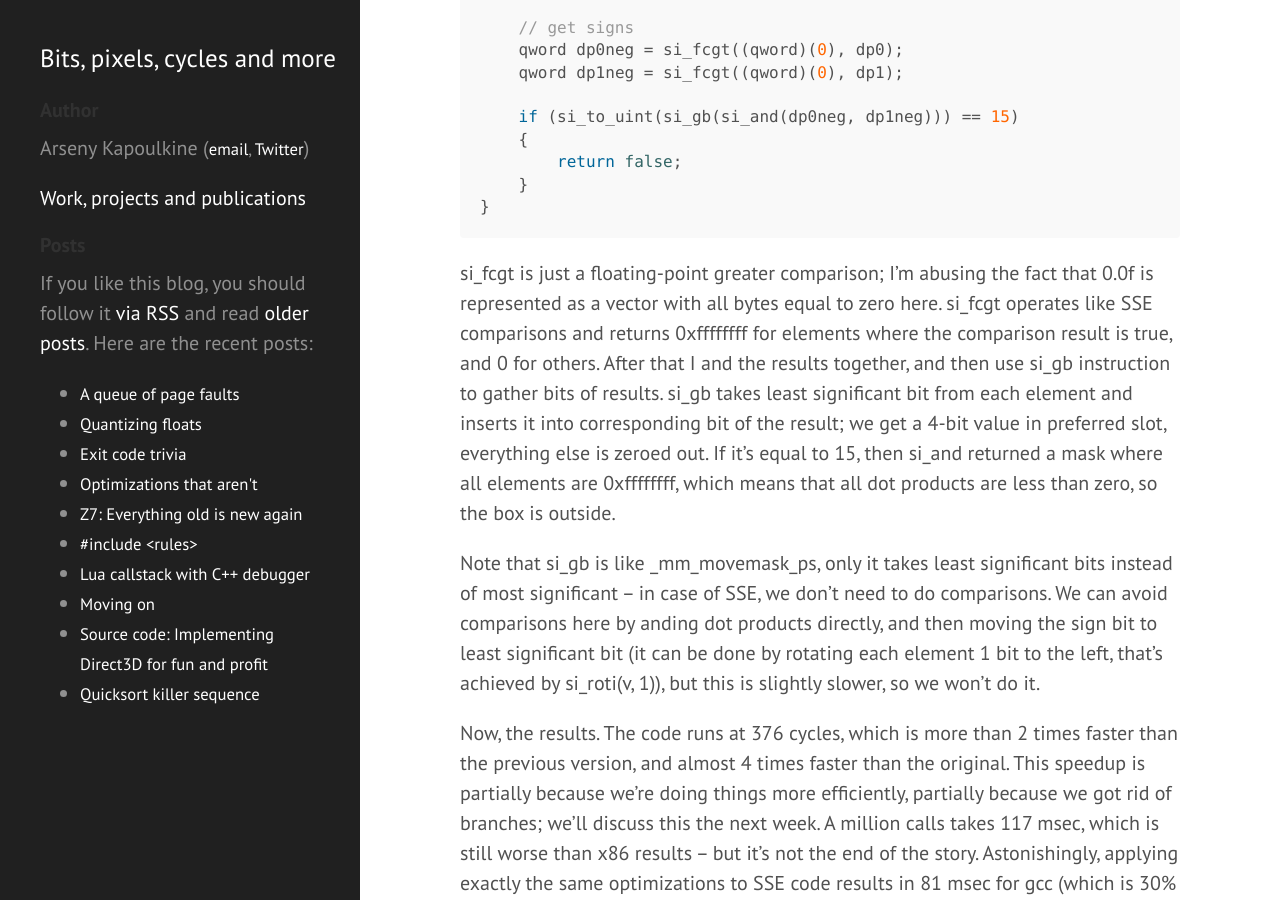
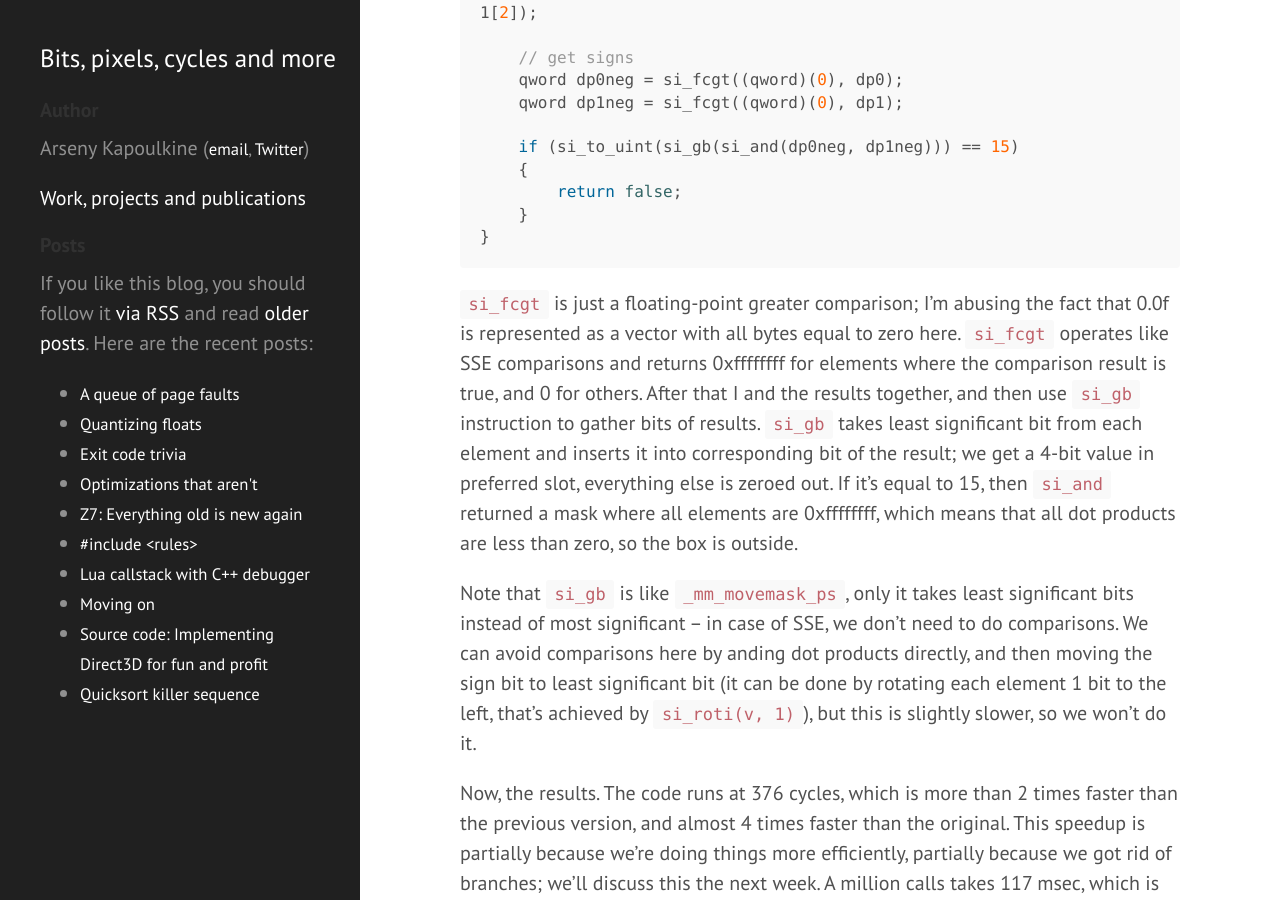
Before and after one commit to zeux/zeux.github.io, a Jekyll site: the page built from _posts/2009-02-15-view-frustum-culling-optimization-structures-and-arrays.md, in a window 1280 px wide and 900 px high, scrolled down 5114 px. Built offline with Jekyll 4.4.1, drawn with Linux system fonts in a browser that asks for light colours; Markdown is read by kramdown in place of the engine named in the settings; comment, search, counter and statistics services are not loaded; some of the changed text lies outside the part shown.

Commit message:
Formatting fixes

````diff
--- a/_posts/2009-02-15-view-frustum-culling-optimization-structures-and-arrays.md
+++ b/_posts/2009-02-15-view-frustum-culling-optimization-structures-and-arrays.md
@@ -6,7 +6,7 @@ redirect_from: "/2009/02/15/view-frustum-culling-optimization-–-structures-and
 
 Last week I've tried my best at optimizing the underlying functions without touching the essence of algorithm (if there was a function initially that filled a 8-vector array with AABB points, optimizations from previous post could be done in math library). It seems the strategy has to be changed.
 
-There are several reasons why the code is still slow. One is branching. We'll cover that in the next issue though. Another one has already been discussed on this blog related to shaders – we have 4-way SIMD instructions, but we are not using them properly. For example, our point transformation function wastes 1 scalar operation per each si_fma, and requires additional .w component fixup after that. Our dot product function is simply horrible. Once again we're going to switch layout for intermediate data from Array of Structures to Structure of Arrays.
+There are several reasons why the code is still slow. One is branching. We'll cover that in the next issue though. Another one has already been discussed on this blog related to shaders – we have 4-way SIMD instructions, but we are not using them properly. For example, our point transformation function wastes 1 scalar operation per each `si_fma`, and requires additional .w component fixup after that. Our dot product function is simply horrible. Once again we're going to switch layout for intermediate data from Array of Structures to Structure of Arrays.
 
 We have 8 AABB points, so we'll need 6 vectors – 2 vectors per each component. Do we need all 6? Nah. Since it's an AABB, we can organize stuff so that we need only 4 like this:
 
@@ -19,9 +19,9 @@ Z Z Z Z
 
 Note that vectors for x and y components are shared between two 4-point groups. Of course this sharing will go away after we transform our points to world space – but that makes it easier to generate SoA points from min/max vectors.
 
-How do we generate them? Well, we already know the solution for Z – there is some magical si_shufb instruction, that worked for us before. It's time to know what exactly it does, as it can be used to generate x/y vectors too.
+How do we generate them? Well, we already know the solution for Z – there is some magical `si_shufb` instruction, that worked for us before. It's time to know what exactly it does, as it can be used to generate x/y vectors too.
 
-What si_shufb(a, b, c) does is it takes a/b registers, and permutes their contents using c as pattern, yielding a new value. Permutation is done at a byte level - each byte of c corresponds to a resulting byte, which is computed one of the following ways:
+What `si_shufb(a, b, c)` does is it takes a/b registers, and permutes their contents using c as pattern, yielding a new value. Permutation is done at a byte level - each byte of c corresponds to a resulting byte, which is computed one of the following ways:
 
 1. 0x0v corresponds to a byte of left operand with index v
 2. 0x1v corresponds to a byte of right operand with index v
@@ -98,7 +98,7 @@ static inline void transform_points_4(qword* dest, qword x, qword y, qword z, co
 }
 ```
 
-Note that it's not really that much different from the scalar version, only now it transforms 4 points in 9 si_fma and 12 si_shufb instructions. We're going to transform 2 groups of points, so we'll need 18 si_fma instructions, si_shufb can be shared – luckily, the compiler does it for us so we just need to call transform_points_4 twice:
+Note that it's not really that much different from the scalar version, only now it transforms 4 points in 9 `si_fma` and 12 `si_shufb` instructions. We're going to transform 2 groups of points, so we'll need 18 `si_fma` instructions, `si_shufb` can be shared – luckily, the compiler does it for us so we just need to call transform_points_4 twice:
 
 ```c++
 // transform points to world space
@@ -110,7 +110,7 @@ transform_points_4(points_ws_0, minmax_x, minmax_y, minmax_z_0, transform);
 transform_points_4(points_ws_1, minmax_x, minmax_y, minmax_z_1, transform);
 ```
 
-Previous vectorized version required 24 si_fma and 24 si_shufb, plus 8 correcting si_selb (to be fair, it could be actually optimized to require 6 si_shufb + 8 si_selb, but it's still not a win over SoA). Note that 18 si_fma + 12 si_shufb does not mean 30 cycles. SPUs are capable of dual-issuing some instructions – there are two groups of instructions, one group runs at even pipeline, another one – at odd. si_fma and si_shufb run on different pipelines, so the net throughput will be closer to 18 cycles (slightly larger than that if si_shufb latency can't be hidden).
+Previous vectorized version required 24 `si_fma` and 24 `si_shufb`, plus 8 correcting `si_selb` (to be fair, it could be actually optimized to require 6 `si_shufb` + 8 `si_selb`, but it's still not a win over SoA). Note that 18 `si_fma` + 12 `si_shufb` does not mean 30 cycles. SPUs are capable of dual-issuing some instructions – there are two groups of instructions, one group runs at even pipeline, another one – at odd. `si_fma` and `si_shufb` run on different pipelines, so the net throughput will be closer to 18 cycles (slightly larger than that if `si_shufb` latency can't be hidden).
 
 Now all that's left is to calculate dot products with a plane. Of course we'll have to calculate them 4 at a time. But wait – in our case execution of inner loop terminated after the first iteration. So previously we were doing only one (albeit ugly) dot product, and now we're doing 4, or even 8! Isn't that a little bit excessive? Well, that's not – but we'll save a more detailed explanation for the later post, for now let the results speak for themselves.
 
@@ -154,9 +154,9 @@ for (int i = 0; i < 6; ++i)
 }
 ```
 
-si_fcgt is just a floating-point greater comparison; I'm abusing the fact that 0.0f is represented as a vector with all bytes equal to zero here. si_fcgt operates like SSE comparisons and returns 0xffffffff for elements where the comparison result is true, and 0 for others. After that I and the results together, and then use si_gb instruction to gather bits of results. si_gb takes least significant bit from each element and inserts it into corresponding bit of the result; we get a 4-bit value in preferred slot, everything else is zeroed out. If it's equal to 15, then si_and returned a mask where all elements are 0xffffffff, which means that all dot products are less than zero, so the box is outside.
+`si_fcgt` is just a floating-point greater comparison; I'm abusing the fact that 0.0f is represented as a vector with all bytes equal to zero here. `si_fcgt` operates like SSE comparisons and returns 0xffffffff for elements where the comparison result is true, and 0 for others. After that I and the results together, and then use `si_gb` instruction to gather bits of results. `si_gb` takes least significant bit from each element and inserts it into corresponding bit of the result; we get a 4-bit value in preferred slot, everything else is zeroed out. If it's equal to 15, then `si_and` returned a mask where all elements are 0xffffffff, which means that all dot products are less than zero, so the box is outside.
 
-Note that si_gb is like _mm_movemask_ps, only it takes least significant bits instead of most significant – in case of SSE, we don't need to do comparisons. We can avoid comparisons here by anding dot products directly, and then moving the sign bit to least significant bit (it can be done by rotating each element 1 bit to the left, that's achieved by si_roti(v, 1)), but this is slightly slower, so we won't do it.
+Note that `si_gb` is like `_mm_movemask_ps`, only it takes least significant bits instead of most significant – in case of SSE, we don't need to do comparisons. We can avoid comparisons here by anding dot products directly, and then moving the sign bit to least significant bit (it can be done by rotating each element 1 bit to the left, that's achieved by `si_roti(v, 1)`), but this is slightly slower, so we won't do it.
 
 Now, the results. The code runs at 376 cycles, which is more than 2 times faster than the previous version, and almost 4 times faster than the original. This speedup is partially because we're doing things more efficiently, partially because we got rid of branches; we'll discuss this the next week. A million calls takes 117 msec, which is still worse than x86 results – but it's not the end of the story. Astonishingly, applying exactly the same optimizations to SSE code results in 81 msec for gcc (which is 30% faster than naively vectorized version), and in 104 msec for msvc8 (which is 40% slower!).
 
````
Also changed, not shown: _posts/2009-02-08-view-frustum-culling-optimization-vectorize-me.md (+1 -1 lines), _posts/2009-03-01-view-frustum-culling-optimization-never-let-me-branch.md (+3 -3 lines), _posts/2010-09-11-view-frustum-culling-optimization-balancing-the-pipes.md (+1 -1 lines).
